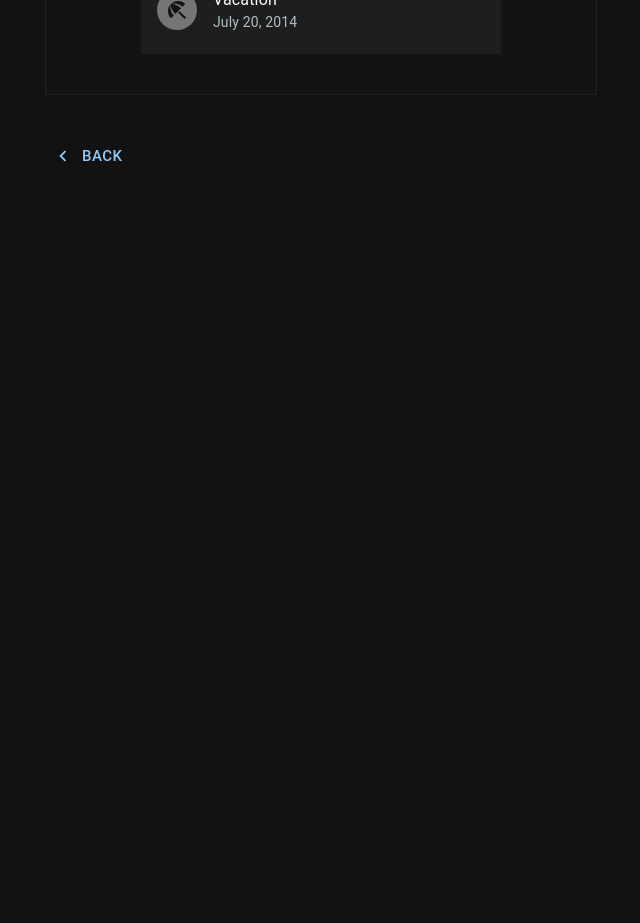
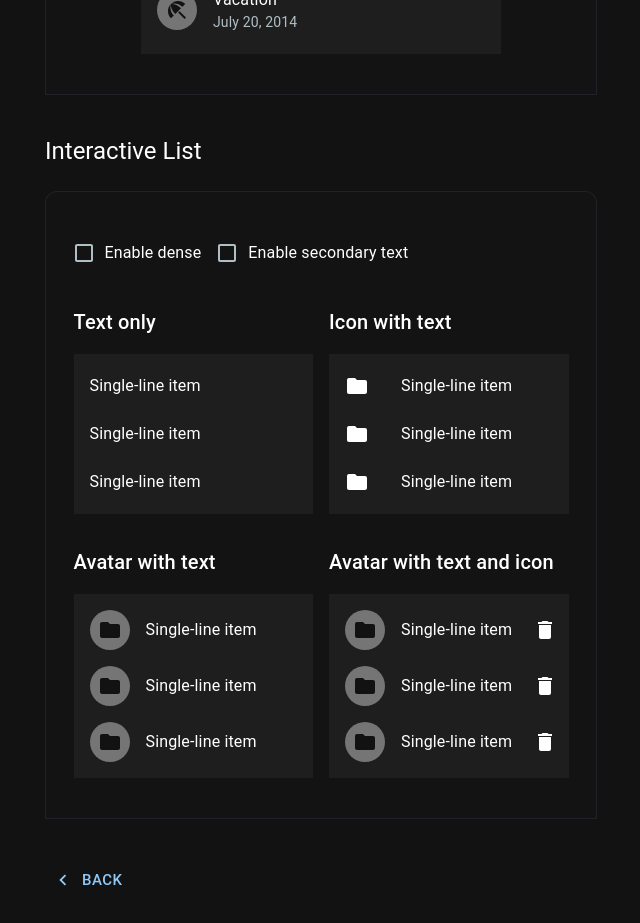
Before and after one commit to watcharakornton/mui_tutorials, a React (Vite) app: page /list in a window 1280 px wide. Shown: the part 1240-2163 px from the top of the page, without its empty margins (319-959 px from the left). Before the commit the page ends 1457 px from the top, so only its background shows below. Built offline with nearby package versions, Linux system fonts and the light colour scheme.

Commit message:
Add InteractiveList module into List component

```diff
--- a/src/data-display/ListComponent.jsx
+++ b/src/data-display/ListComponent.jsx
@@ -1,5 +1,6 @@
 import * as React from "react";
 import MyContainer from "../component/MyContainer";
+import { styled, useTheme } from '@mui/material/styles';
 import {
     Box,
     ListSubheader,
@@ -12,6 +13,12 @@ import {
     Collapse,
     Divider,
     Avatar,
+    IconButton,
+    FormGroup,
+    FormControlLabel,
+    Checkbox,
+    Grid,
+    Typography,
 } from '@mui/material';
 
 import {
@@ -24,7 +31,145 @@ import {
     Image as ImageIcon,
     Work as WorkIcon,
     BeachAccess as BeachAccessIcon,
+    Folder as FolderIcon,
+    Delete as DeleteIcon,
 } from '@mui/icons-material';
+
+export const InteractiveList = () => {
+    const theme = useTheme();
+    const [dense, setDense] = React.useState(false);
+    const [secondary, setSecondary] = React.useState(false);
+
+    function generate(element) {
+        return [0, 1, 2].map((value) =>
+            React.cloneElement(element, {
+                key: value,
+            }),
+        );
+    }
+
+    const Demo = styled('div')({
+        backgroundColor: theme.palette.background.paper,
+    });
+
+    return (
+        <MyContainer title="Interactive List">
+            <Box sx={{ flexGrow: 1, maxWidth: '90%' }}>
+                <FormGroup row>
+                    <FormControlLabel
+                        control={
+                            <Checkbox
+                                checked={dense}
+                                onChange={(event) => setDense(event.target.checked)}
+                            />
+                        }
+                        label="Enable dense"
+                    />
+                    <FormControlLabel
+                        control={
+                            <Checkbox
+                                checked={secondary}
+                                onChange={(event) => setSecondary(event.target.checked)}
+                            />
+                        }
+                        label="Enable secondary text"
+                    />
+                </FormGroup>
+                <Grid container spacing={2}>
+                    <Grid item xs={12} md={6}>
+                        <Typography sx={{ mt: 4, mb: 2 }} variant="h6" component="div">
+                            Text only
+                        </Typography>
+                        <Demo>
+                            <List dense={dense}>
+                                {generate(
+                                    <ListItem>
+                                        <ListItemText
+                                            primary="Single-line item"
+                                            secondary={secondary ? 'Secondary text' : null}
+                                        />
+                                    </ListItem>,
+                                )}
+                            </List>
+                        </Demo>
+                    </Grid>
+                    <Grid item xs={12} md={6}>
+                        <Typography sx={{ mt: 4, mb: 2 }} variant="h6" component="div">
+                            Icon with text
+                        </Typography>
+                        <Demo>
+                            <List dense={dense}>
+                                {generate(
+                                    <ListItem>
+                                        <ListItemIcon>
+                                            <FolderIcon />
+                                        </ListItemIcon>
+                                        <ListItemText
+                                            primary="Single-line item"
+                                            secondary={secondary ? 'Secondary text' : null}
+                                        />
+                                    </ListItem>,
+                                )}
+                            </List>
+                        </Demo>
+                    </Grid>
+                </Grid>
+                <Grid container spacing={2}>
+                    <Grid item xs={12} md={6}>
+                        <Typography sx={{ mt: 4, mb: 2 }} variant="h6" component="div">
+                            Avatar with text
+                        </Typography>
+                        <Demo>
+                            <List dense={dense}>
+                                {generate(
+                                    <ListItem>
+                                        <ListItemAvatar>
+                                            <Avatar>
+                                                <FolderIcon />
+                                            </Avatar>
+                                        </ListItemAvatar>
+                                        <ListItemText
+                                            primary="Single-line item"
+                                            secondary={secondary ? 'Secondary text' : null}
+                                        />
+                                    </ListItem>,
+                                )}
+                            </List>
+                        </Demo>
+                    </Grid>
+                    <Grid item xs={12} md={6}>
+                        <Typography sx={{ mt: 4, mb: 2 }} variant="h6" component="div">
+                            Avatar with text and icon
+                        </Typography>
+                        <Demo>
+                            <List dense={dense}>
+                                {generate(
+                                    <ListItem
+                                        secondaryAction={
+                                            <IconButton edge="end" aria-label="delete">
+                                                <DeleteIcon />
+                                            </IconButton>
+                                        }
+                                    >
+                                        <ListItemAvatar>
+                                            <Avatar>
+                                                <FolderIcon />
+                                            </Avatar>
+                                        </ListItemAvatar>
+                                        <ListItemText
+                                            primary="Single-line item"
+                                            secondary={secondary ? 'Secondary text' : null}
+                                        />
+                                    </ListItem>,
+                                )}
+                            </List>
+                        </Demo>
+                    </Grid>
+                </Grid>
+            </Box>
+        </MyContainer>
+    );
+}
 
 export const FolderList = () => {
     return (
--- a/src/pages/ListPage.jsx
+++ b/src/pages/ListPage.jsx
@@ -6,6 +6,7 @@ import {
     BasicList,
     NestedList,
     FolderList,
+    InteractiveList,
 } from "../data-display/ListComponent";
 
 const IconsPage = () => {
@@ -13,6 +14,7 @@ const IconsPage = () => {
         <BasicList />,
         <NestedList />,
         <FolderList />,
+        <InteractiveList />,
     ];
 
     return (
```
